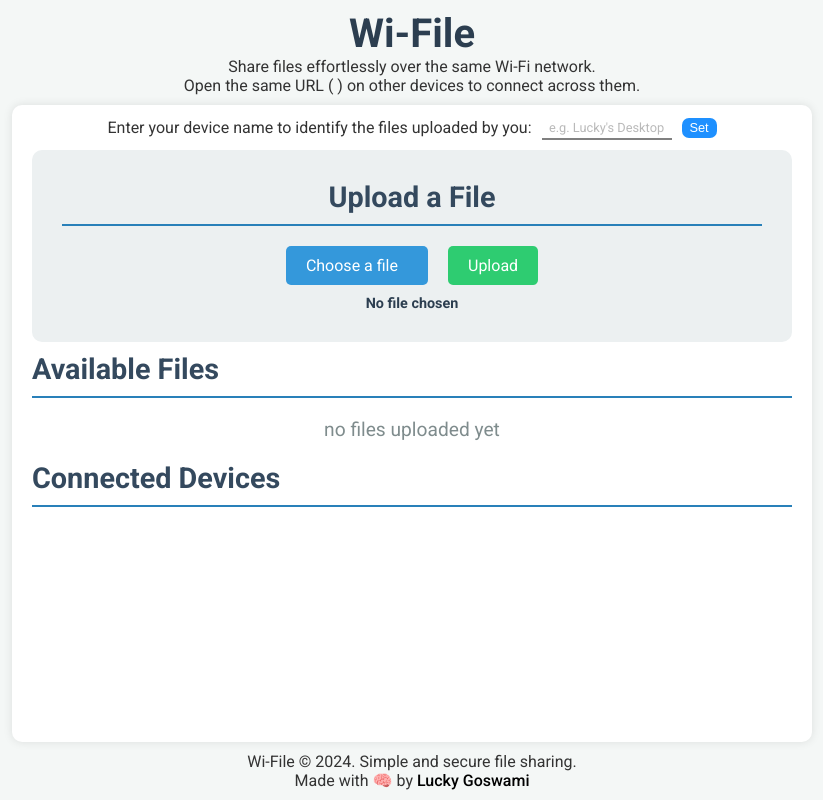
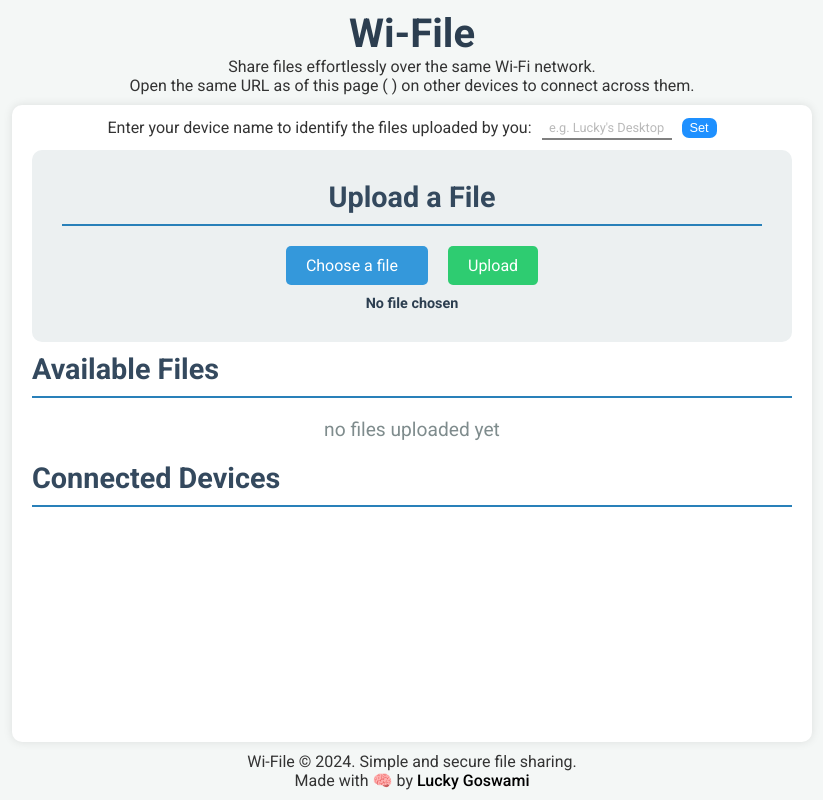
Before and after one commit to luckygoswami/Wi-File, a website: page public/index.html in a window 1280 px wide. Shown: the whole page, without its empty margins (228-1051 px from the left). Drawn offline with nearby package versions, Linux system fonts and the light colour scheme; no server answers.

Commit message:
minor changes in prompts

```diff
--- a/public/index.html
+++ b/public/index.html
@@ -48,7 +48,7 @@
       <h1>Wi-File</h1>
       <p>Share files effortlessly over the same Wi-Fi network.</p>
       <p>
-        Open the same URL (
+        Open the same URL as of this page (
         <a
           class="url"
           style="
```
Also changed, not shown: readme.md.
